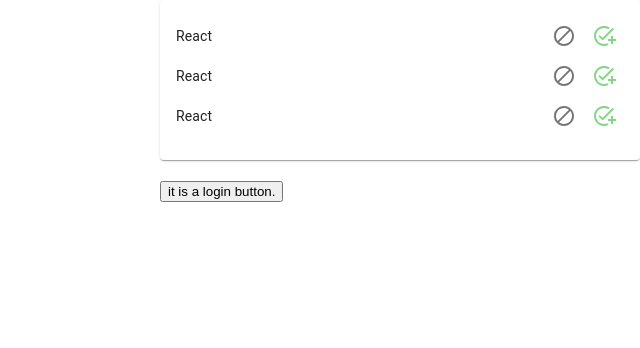
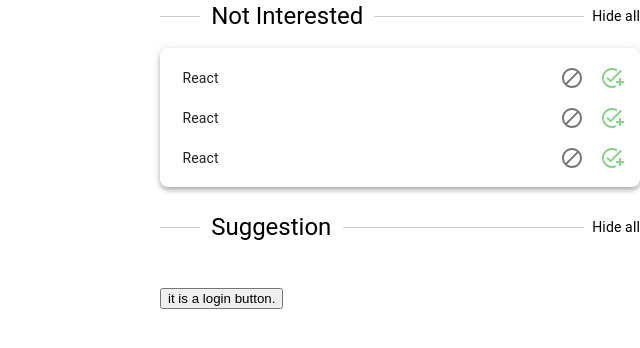
Before and after one commit to Complexity42/market-news-sentiment-analysis-system, a React (Vite) app: page /jerry in a window 1280 px wide. Shown: the top 348 px of the page, without its empty margins (640-1280 px from the left). Built offline with nearby package versions, Linux system fonts and the light colour scheme; no server answers.

Commit message:
add title component

```diff
--- /dev/null
+++ b/src/components/Title/index.tsx
@@ -0,0 +1,27 @@
+import { Stack, Typography } from "@mui/material";
+import { useState } from "react";
+
+export function Title(props: { title: string, show_all: boolean, children: React.ReactNode }) {
+	const [show_all, setShowAll] = useState(props.show_all);
+	return (
+		<div style={{ marginBottom: '1.5rem' }}>
+			<Stack
+				direction="row"
+				justifyContent="space-between"
+				alignItems="center"
+				sx={{ mb: '1rem', minWidth: 275, maxWidth: 500 }}>
+				<Typography variant="h5" component="h5" sx={{ width: '2.5rem', borderBottom: 'solid #CCC 1px', lineHeight: '0.1rem' }}></Typography>
+				<Typography variant="h5" component="h5" sx={{ ml: '0.7rem', mr: '0.7rem', }}>{props.title}</Typography>
+				<Typography variant="h5" component="h5" flexGrow="1" sx={{ borderBottom: 'solid #CCC 1px', lineHeight: '0.1rem' }}></Typography>
+				<Typography
+					variant="body2"
+					component="h5"
+					sx={{ ml: '0.5rem', "&:hover": { color: 'dodgerblue', cursor: 'pointer' } }}
+					onClick={() => setShowAll(!show_all)}>
+					{show_all ? 'Hide all' : 'Show all'}
+				</Typography>
+			</Stack>
+			{show_all ? props.children : null}
+		</div>
+	);
+};
--- a/src/pages/jerry/index.tsx
+++ b/src/pages/jerry/index.tsx
@@ -5,6 +5,7 @@
 import LoginButton from "../../components/LoginButton";
 import { MyProfileCard } from "../../components/MyProfileCard";
 import { ProfilePreviewCard } from "../../components/ProfilePreviewCard";
+import { Title } from "../../components/Title";
 import "./index.css";
 
 // export react function render
@@ -40,8 +41,6 @@
 
 	let controller = {
 		changeKeywordUserPreferences: (id: string, is_blocked: boolean, is_subscribed: boolean) => {
-			// keyword.is_blocked = is_blocked;
-			// keyword.is_subscribed = is_subscribed;
 			setKeyword({
 				...keyword,
 				is_blocked: is_blocked,
@@ -52,19 +51,26 @@
 
 
 	return (
-		<div style={{paddingLeft: '800px'}}>
+		<div style={{ paddingLeft: '800px' }}>
 			{/* <ProfilePreviewCard data={user}></ProfilePreviewCard>
 			<MyProfileCard data={user}></MyProfileCard> */}
+
 			{/* <CommentCard data={comment}></CommentCard> */}
-			<Card>
-				<CardContent>
-					<KeywordItem data={keyword} controller={controller}></KeywordItem>
-					<KeywordItem data={keyword} controller={controller}></KeywordItem>
-					<KeywordItem data={keyword} controller={controller}></KeywordItem>
 
-				</CardContent>
-			</Card>
-			<br/>
+			<Title title="Not Interested" show_all>
+				<Card sx={{ minWidth: 275, maxWidth: 500, borderRadius: '0.5rem' }} elevation={4}>
+					<CardContent sx={{ p: '0.6rem 0.5rem 0.6rem 1.4rem !important'}}>
+						<KeywordItem data={keyword} controller={controller}></KeywordItem>
+						<KeywordItem data={keyword} controller={controller}></KeywordItem>
+						<KeywordItem data={keyword} controller={controller}></KeywordItem>
+
+					</CardContent>
+				</Card>
+			</Title>
+			<Title title="Suggestion" show_all>
+			</Title>
+
+			<br />
 			<LoginButton></LoginButton>
 		</div>
 	);
```
